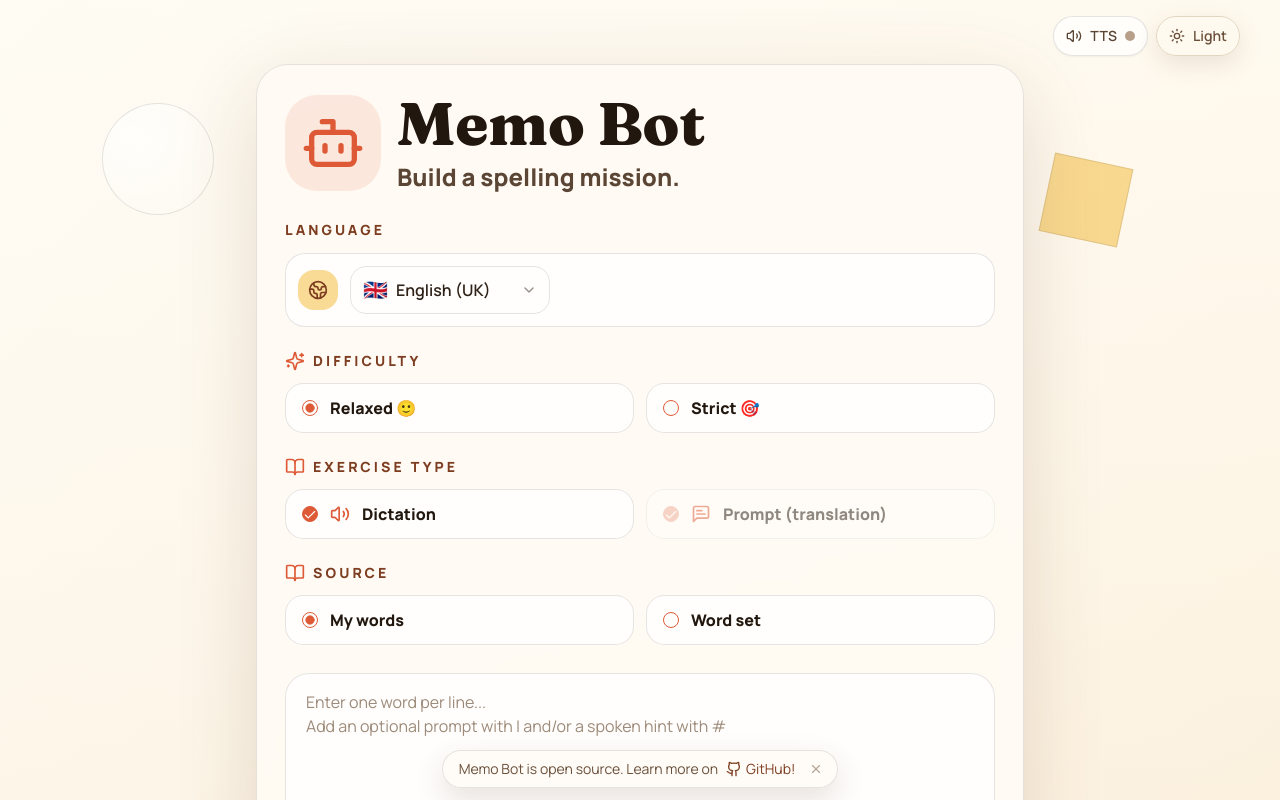
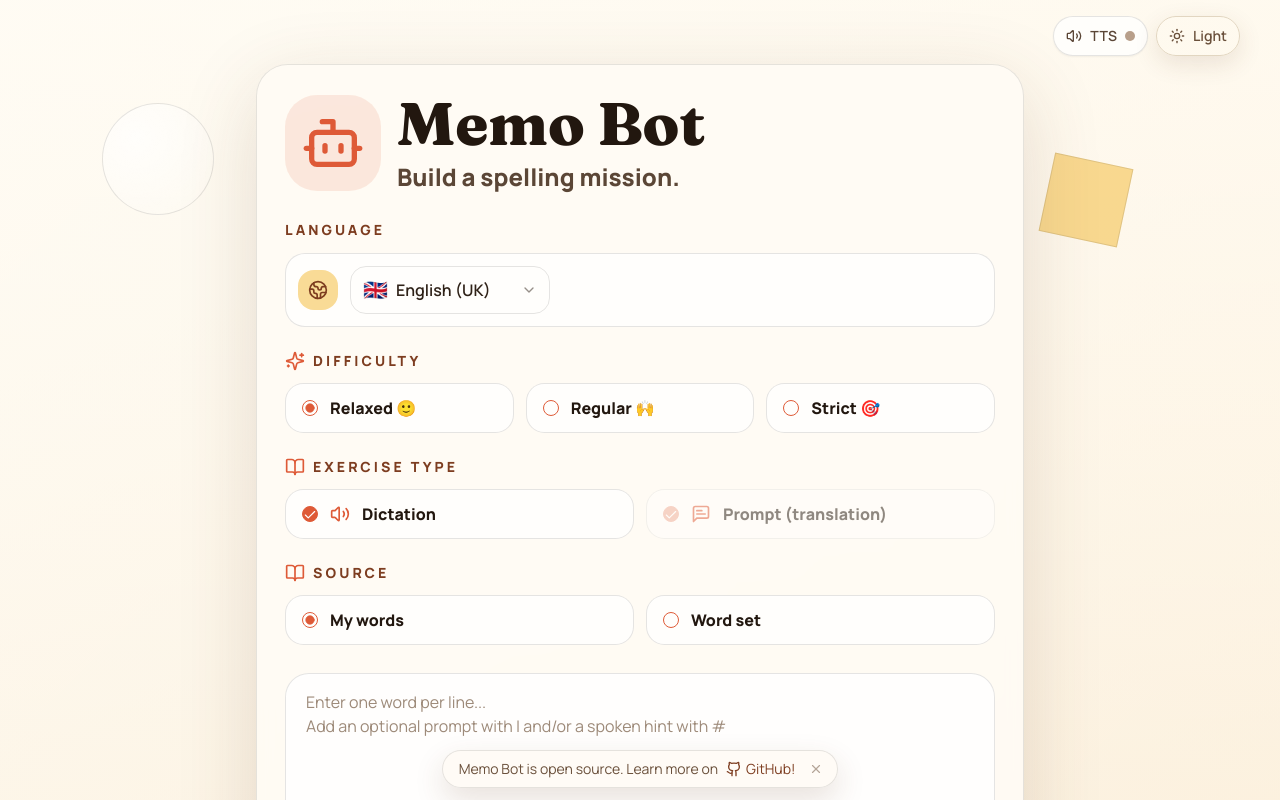
Before and after one commit to mdjastrzebski/memo-bot, a React (Vite) app: page / in a window 1280 px wide. Shown: the top 800 px of the page. Built offline with nearby package versions, Linux system fonts and the light colour scheme.

Commit message:
feat: regular difficulty

```diff
--- a/src/screens/input-screen.tsx
+++ b/src/screens/input-screen.tsx
@@ -258,10 +258,15 @@ export default function InputScreen() {
               title="Difficulty"
               value={difficulty}
               onValueChange={(value) => setDifficulty(value as Difficulty)}
+              columns={3}
               options={[
                 {
                   value: 'relaxed',
                   title: 'Relaxed 🙂',
+                },
+                {
+                  value: 'regular',
+                  title: 'Regular 🙌',
                 },
                 {
                   value: 'strict',
@@ -520,6 +525,7 @@ function ChoiceSection({
   value,
   onValueChange,
   options,
+  columns = 2,
 }: {
   icon: ReactNode;
   title: string;
@@ -529,6 +535,7 @@ function ChoiceSection({
     value: string;
     title: string;
   }>;
+  columns?: 2 | 3;
 }) {
   return (
     <fieldset className="space-y-3">
@@ -536,7 +543,11 @@ function ChoiceSection({
         <span className="text-[#de5a37] dark:text-[#f4c15d]">{icon}</span>
         <div>{title}</div>
       </div>
-      <RadioGroup value={value} onValueChange={onValueChange} className="grid gap-3 sm:grid-cols-2">
+      <RadioGroup
+        value={value}
+        onValueChange={onValueChange}
+        className={cn('grid gap-3', columns === 3 ? 'sm:grid-cols-3' : 'sm:grid-cols-2')}
+      >
         {options.map((option) => (
           <label
             key={option.value}
--- a/src/screens/question-screen.tsx
+++ b/src/screens/question-screen.tsx
@@ -113,7 +113,7 @@ export default function QuestionScreen() {
     const normalizedInput = normalizeAnswerText(input);
     const normalizedWord = normalizeAnswerText(word);
 
-    // Relaxed difficulty ignores case and accent marks; strict difficulty requires an exact match.
+    // Relaxed difficulty ignores case and accent marks; regular and strict require an exact match.
     const isCorrect =
       difficulty === 'relaxed'
         ? normalizedInput.localeCompare(normalizedWord, undefined, { sensitivity: 'base' }) === 0
@@ -162,7 +162,7 @@ export default function QuestionScreen() {
 
   const progressPercentage = (completed / (remaining + completed)) * 100;
   const showPlayButton = !isPromptExercise || status !== 'question';
-  const showSpecialCharactersKeyboard = difficulty === 'relaxed';
+  const showSpecialCharactersKeyboard = difficulty === 'relaxed' || difficulty === 'regular';
 
   return (
     <AppShell className="items-center">
--- a/src/stores/game-store.ts
+++ b/src/stores/game-store.ts
@@ -146,7 +146,7 @@ function createInitialSetupPreferences(): SetupPreferences {
 }
 
 function isDifficulty(value: unknown): value is Difficulty {
-  return value === 'relaxed' || value === 'strict';
+  return value === 'relaxed' || value === 'regular' || value === 'strict';
 }
 
 function isInputSource(value: unknown): value is InputSource {
--- a/src/types.ts
+++ b/src/types.ts
@@ -17,7 +17,7 @@ export interface WordInput {
   prompt?: string;
 }
 
-export type Difficulty = 'relaxed' | 'strict';
+export type Difficulty = 'relaxed' | 'regular' | 'strict';
 export type InputSource = 'manual' | 'word-set';
 
 export interface WordState extends Word {
```
Also changed, not shown: .claude/launch.json (added), 1 other file (tests, documents, lock files or other folders).
